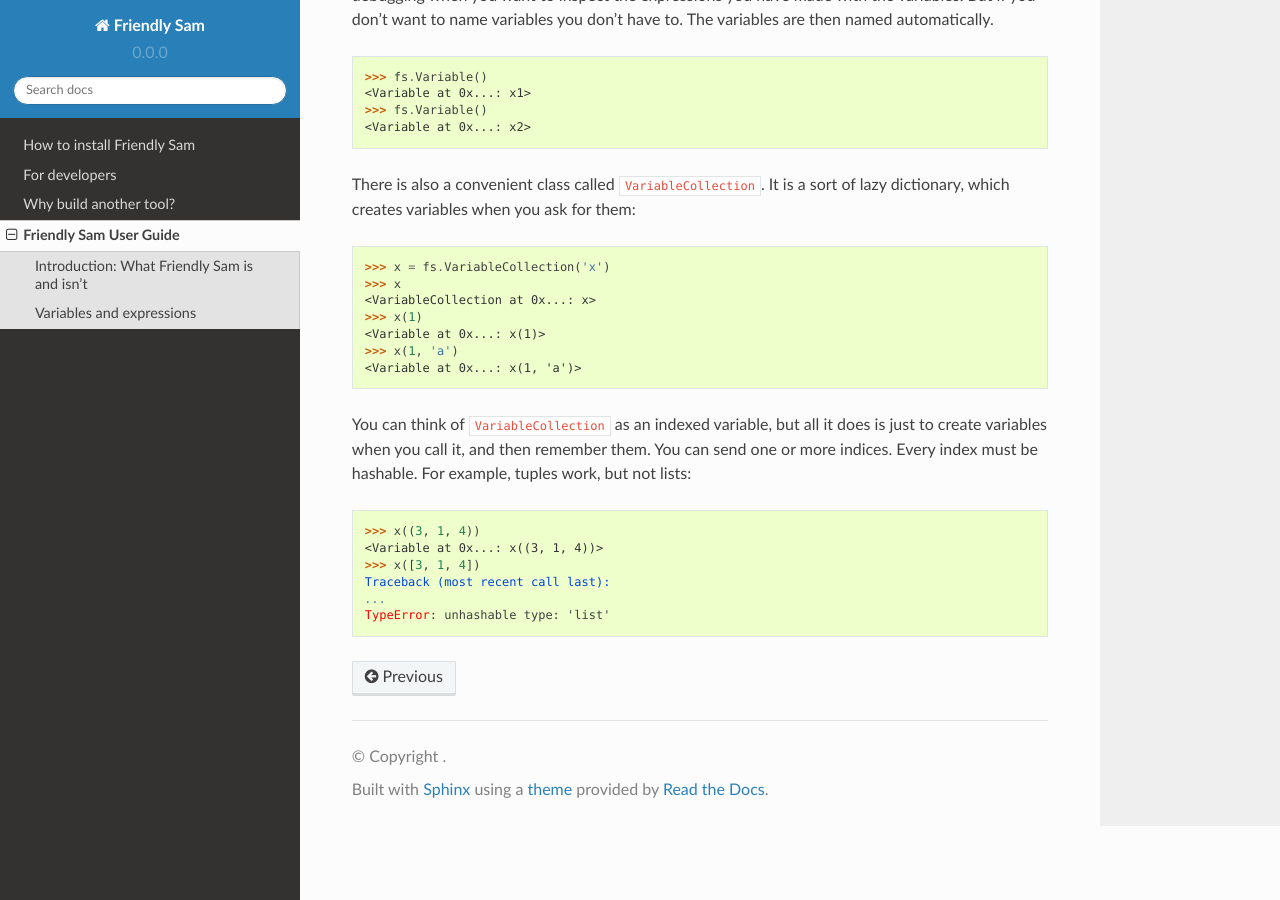
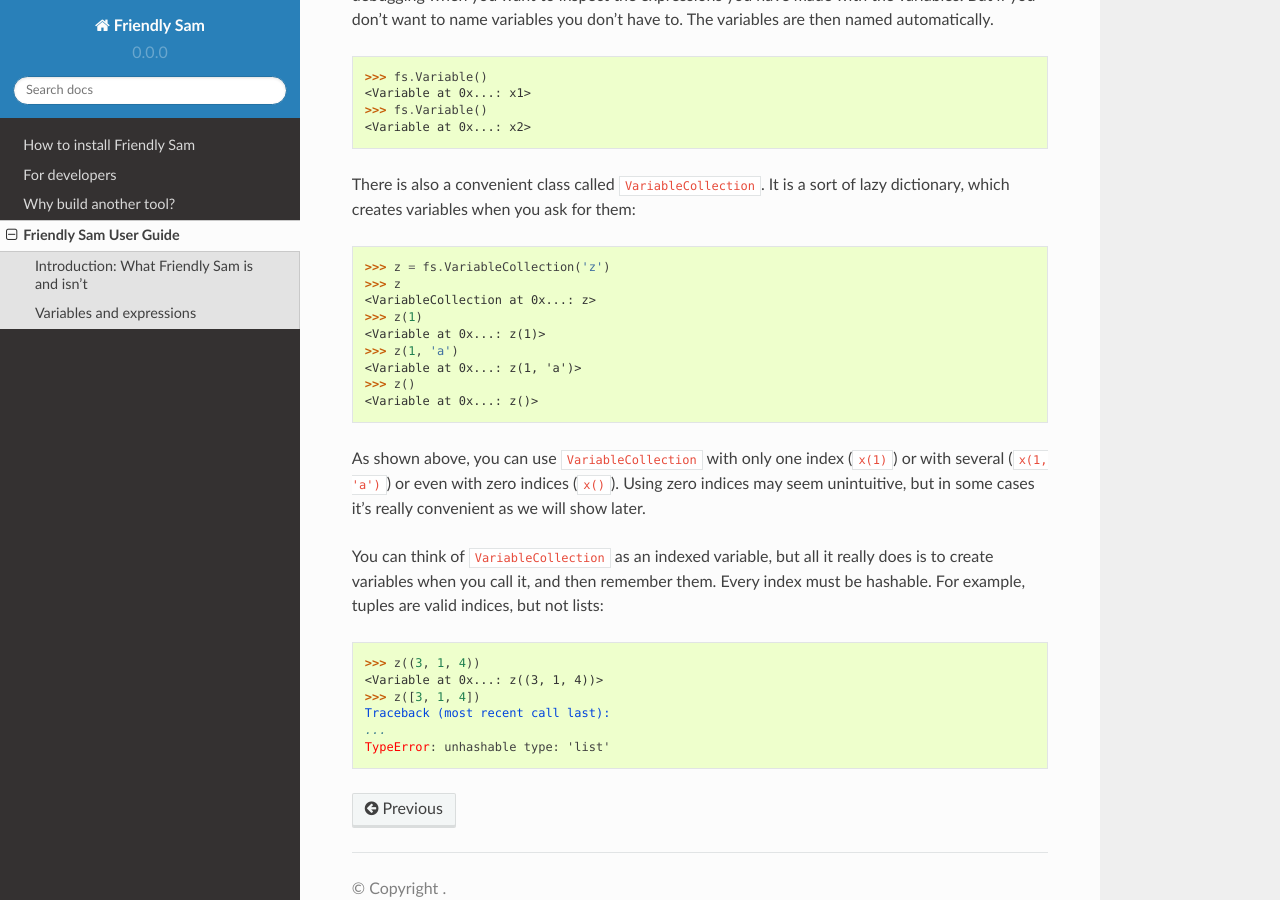
Before and after one commit to sp-etx/friendlysam, a Sphinx documentation site: the page built from docs/user-guide.rst, in a window 1280 px wide and 900 px high, scrolled down 2270 px. Built offline with Sphinx 7.4.7 and the Read the Docs theme 2.0.0, drawn with Linux system fonts in a browser that asks for light colours; formulas are drawn with MathJax 3.

Commit message:
Zero-length index

```diff
--- a/docs/user-guide.rst
+++ b/docs/user-guide.rst
@@ -67,19 +67,24 @@
 
 There is also a convenient class called ``VariableCollection``. It is a sort of lazy dictionary, which creates variables when you ask for them::
 
-	>>> x = fs.VariableCollection('x')
-	>>> x
-	<VariableCollection at 0x...: x>
-	>>> x(1)
-	<Variable at 0x...: x(1)>
-	>>> x(1, 'a')
-	<Variable at 0x...: x(1, 'a')>
+	>>> z = fs.VariableCollection('z')
+	>>> z
+	<VariableCollection at 0x...: z>
+	>>> z(1)
+	<Variable at 0x...: z(1)>
+	>>> z(1, 'a')
+	<Variable at 0x...: z(1, 'a')>
+	>>> z()
+	<Variable at 0x...: z()>
 
-You can think of ``VariableCollection`` as an indexed variable, but all it does is just to create variables when you call it, and then remember them. You can send one or more indices. Every index must be hashable. For example, tuples work, but not lists::
 
-	>>> x((3, 1, 4))
-	<Variable at 0x...: x((3, 1, 4))>
-	>>> x([3, 1, 4])
+As shown above, you can use ``VariableCollection`` with only one index (``x(1)``) or with several (``x(1, 'a')``) or even with zero indices (``x()``). Using zero indices may seem unintuitive, but in some cases it's really convenient as we will show later.
+
+You can think of ``VariableCollection`` as an indexed variable, but all it really does is to create variables when you call it, and then remember them. Every index must be hashable. For example, tuples are valid indices, but not lists::
+
+	>>> z((3, 1, 4))
+	<Variable at 0x...: z((3, 1, 4))>
+	>>> z([3, 1, 4])
 	Traceback (most recent call last):
 	...
 	TypeError: unhashable type: 'list'
```
